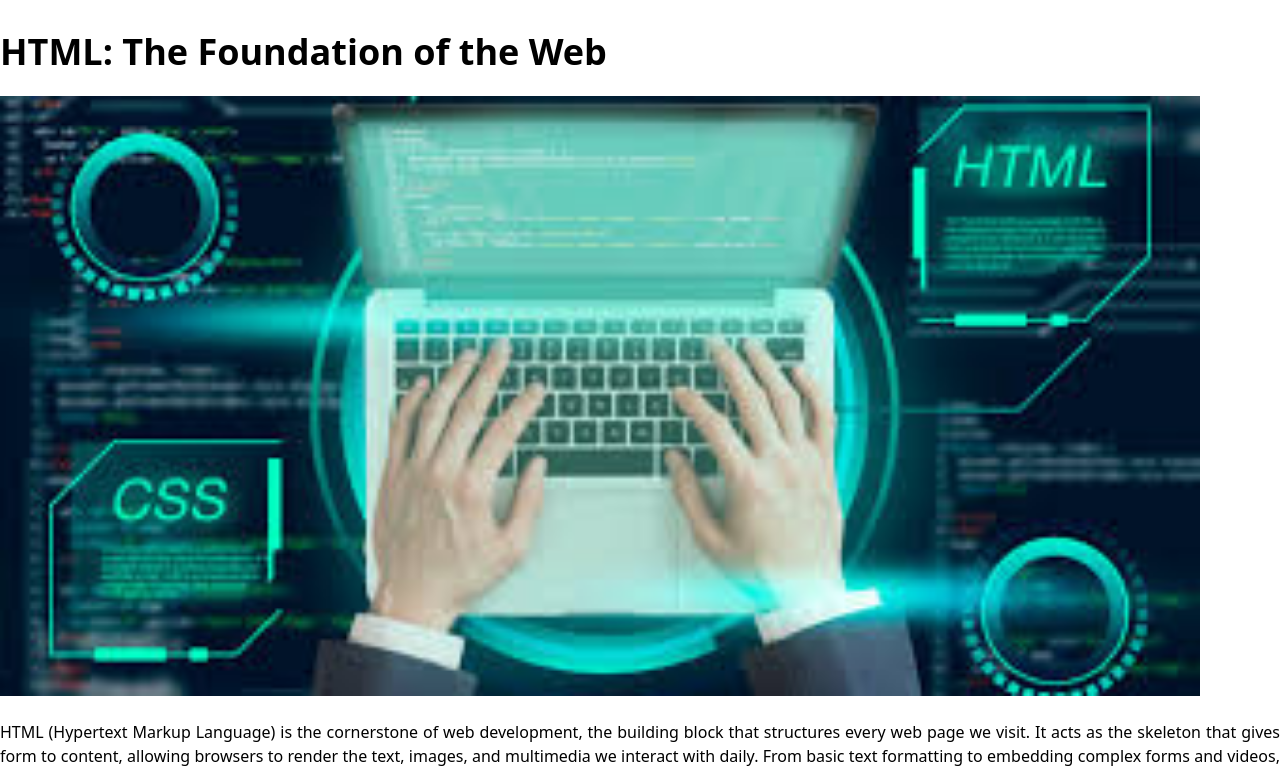
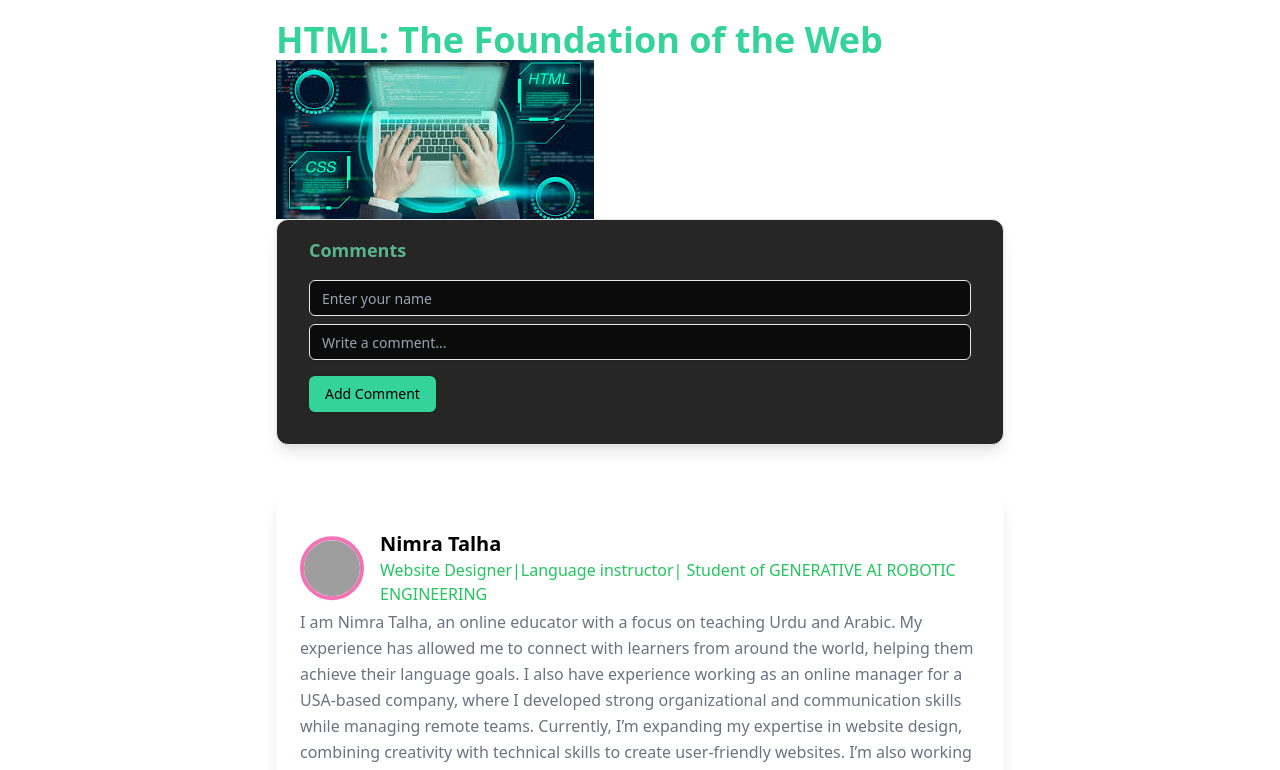
Before and after one commit to NimraTalha/dynamic-blog-react-component, a Next.js app: page /posts/1 in a window 1280 px wide. Shown: the top 770 px of the page. Built offline with nearby package versions, Linux system fonts and the light colour scheme; grey boxes are pictures that could not be loaded.

Commit message:
Fixed params destructuring issue in Post component

```diff
--- a/src/app/posts/[id]/page.tsx
+++ b/src/app/posts/[id]/page.tsx
@@ -1,138 +1,115 @@
-
-"use client";
+/* eslint-disable @typescript-eslint/no-unused-vars */
+/* eslint-disable @next/next/no-img-element */
+"use client"
 import React from "react";
-import { useRouter } from "next/router";
 import CommentSection from "@/components/CommentSection";
 import AuthoreCard from "@/components/AuthoreCard";
-import Image from "next/image";
 
-interface PostProps {
-  params: {
-    id: string;
-  };
-}
 
-// Full list of posts
+
 const posts = [
   {
     id: "1",
     title: "HTML: The Foundation of the Web",
-    description: `HTML (Hypertext Markup Language) is the cornerstone of web development, the building block that structures every web page we visit. It acts as the skeleton that gives form to content, allowing browsers to render the text, images, and multimedia we interact with daily. From basic text formatting to embedding complex forms and videos, mastering HTML is essential for any aspiring web developer.`,
-    date: "28/11/2024",
+    description: `HTML (HyperText Markup Language) forms the backbone of the internet. Every webpage we interact with is built on HTML, making it essential for web developers to master. From basic text formatting to embedding multimedia, HTML structures the content of the web. Whether you're creating a simple portfolio or a complex web application, understanding HTML is the first step toward building a career in web development.`,
+    date: "01/12/2024",
     image: "/images/1.jpg",
   },
   {
     id: "2",
     title: "CSS Secrets for Stunning Websites",
-    description: `CSS (Cascading Style Sheets) transforms static HTML into visually stunning web pages. It's what gives a website its unique style—colors, fonts, layouts, and animations. Beyond simple styling, CSS is a powerhouse that enables responsive design, ensuring websites look perfect on any screen size. Learn advanced CSS techniques like Flexbox, Grid, and animations that make web pages come alive.`,
-    date: "29/11/2024",
+    description: `CSS (Cascading Style Sheets) breathes life into static HTML pages. It handles everything from colors and layouts to fonts and animations. Advanced concepts like Flexbox and Grid allow developers to create responsive designs that work seamlessly on all devices. Mastering CSS not only improves the aesthetic appeal of websites but also enhances user experience.`,
+    date: "02/12/2024",
     image: "/images/2.jpg",
   },
   {
     id: "3",
     title: "JavaScript: The Brain of the Browser",
-    description: `JavaScript is the dynamic force behind interactive web pages, turning static content into engaging user experiences. Whether it’s form validation, interactive buttons, or real-time data updates, JavaScript is the key to making websites lively and functional. This blog delves into the power of JavaScript, showcasing how it enhances user experience and drives complex web applications.`,
-    date: "30/11/2024",
+    description: `JavaScript transforms static pages into dynamic experiences. Whether it's form validation, interactive content, or real-time updates, JavaScript powers the interactivity on the web. It's used in everything from simple websites to large-scale applications, making it a must-learn for developers looking to create engaging user experiences.`,
+    date: "03/12/2024",
     image: "/images/3.jpg",
   },
   {
     id: "4",
     title: "Responsive Design with Flexbox & Grid",
-    description: `In today’s mobile-first world, responsive design is essential. Flexbox and Grid, two revolutionary CSS layout models, enable developers to create designs that adapt seamlessly to any screen size. This post explores core concepts of Flexbox and Grid, with practical examples for designing responsive layouts that look stunning on desktops, tablets, and mobile devices.`,
-    date: "01/12/2024",
+    description: `In the era of mobile-first design, responsive web development is crucial. Flexbox and Grid provide developers with powerful tools to create layouts that adapt to different screen sizes. Flexbox excels at single-axis layout control, while Grid is ideal for two-dimensional layout systems, making it easier than ever to ensure your website looks great on any device.`,
+    date: "04/12/2024",
     image: "/images/4.png",
   },
   {
     id: "5",
     title: "Exploring the World of Robotic Engineering",
-    description: `Robotic engineering combines mechanical, electrical, and computer engineering to create intelligent machines. From autonomous vehicles to robotic surgery, robots are transforming industries and reshaping our future. This blog explores cutting-edge advancements and the role of AI in robotics, showcasing how innovations are pushing the boundaries of what machines can achieve.`,
-    date: "02/12/2024",
+    description: `Robotics combines mechanical, electrical, and computer engineering to create intelligent machines capable of performing complex tasks. From autonomous vehicles to surgical robots, this field is pushing the boundaries of what machines can achieve. The integration of AI and machine learning is further accelerating advancements, making robotics one of the most exciting areas of innovation today.`,
+    date: "05/12/2024",
     image: "/images/5.png",
   },
   {
     id: "6",
     title: "TypeScript: Strong Typing for JavaScript",
-    description: `TypeScript enhances JavaScript by introducing static typing, making your code more reliable and easier to maintain. By catching errors early and offering powerful features like interfaces and generics, TypeScript ensures robust and scalable applications. This post explores how TypeScript simplifies debugging and improves development workflows.`,
-    date: "03/12/2024",
+    description: `TypeScript enhances JavaScript by introducing static typing, making code more reliable and easier to maintain. It offers powerful features like interfaces and generics, allowing developers to catch errors early. TypeScript is ideal for large-scale applications where maintaining code quality and scalability is essential.`,
+    date: "06/12/2024",
     image: "/images/6.jpg",
   },
   {
     id: "7",
     title: "Tailwind CSS: Faster UI Design",
-    description: `Tailwind CSS revolutionizes UI development by providing utility-first classes that allow for rapid, customizable designs directly in your HTML. Tailwind empowers developers to build sleek, functional interfaces efficiently, reducing the need for traditional stylesheets while improving productivity.`,
-    date: "04/12/2024",
+    description: `Tailwind CSS revolutionizes front-end development by offering utility-first classes that streamline the process of building user interfaces. It allows developers to create custom designs directly in HTML, reducing the need for traditional stylesheets. This efficiency makes Tailwind a popular choice among modern web developers.`,
+    date: "07/12/2024",
     image: "/images/7.png",
   },
   {
     id: "8",
     title: "Next.js: Building the Future of the Web",
-    description: `Next.js is a game-changer in web development, offering server-side rendering (SSR) and static site generation (SSG) that boost performance and SEO. With seamless React integration, Next.js allows developers to create fast, scalable web applications, changing the way we build modern websites.`,
-    date: "05/12/2024",
+    description: `Next.js is a React framework that offers server-side rendering and static site generation, enhancing both performance and SEO. It simplifies the process of building fast, scalable web applications and is widely used by developers for its powerful features and seamless React integration.`,
+    date: "08/12/2024",
     image: "/images/8.jpg",
   },
   {
     id: "9",
     title: "SEO Best Practices for Developers",
-    description: `SEO (Search Engine Optimization) is vital for ensuring your website ranks high on search engines and attracts organic traffic. This post explores best practices like using semantic HTML, optimizing images, and improving site performance to enhance SEO, ensuring your website reaches the widest possible audience.`,
-    date: "06/12/2024",
+    description: `Search Engine Optimization (SEO) ensures your website ranks high in search engine results, driving organic traffic. Developers can improve SEO by using semantic HTML, optimizing images, and improving site performance. Following best practices helps ensure your content reaches the widest possible audience.`,
+    date: "09/12/2024",
     image: "/images/9.jpg",
   },
   {
     id: "10",
     title: "Web Security Essentials",
-    description: `Web security is a critical concern in today’s digital age. Developers must implement robust security practices to safeguard user data and ensure the integrity of their code. This blog highlights common vulnerabilities and provides actionable tips to fortify web applications against cyberattacks.`,
-    date: "07/12/2024",
+    description: `Web security is crucial in protecting both user data and the integrity of your web applications. Common vulnerabilities include XSS, SQL injection, and CSRF attacks. Implementing security best practices such as input validation, secure authentication, and data encryption can help mitigate risks and protect your users.`,
+    date: "10/12/2024",
     image: "/images/10.jpg",
   },
 ];
+export default function Post({ params }: { params: { id: string } }) {
+  const { id } = params;
+  const post =posts.find ((p)=> p.id === id);
+  if (!post) {
+    return (
+      <div className="text-2xl font-bold  text-center mt-10">
+        Post Not Found
+      </div>
+    )
+  };
+  const renderParagraphs =(description:string)=>{
+    return description .split("/n").map((para, index)=>(
+      <p key ={index} className="mt-4 text-justify">
+        {para.trim()}
+      </p>
 
-const Post = ({ params }: PostProps) => {
-  const { id } = params;
+    ))
+  }
+  return (
+    <div className="max-w-3xl mx-auto p-5">
+      <h1 className="md:text-4xl  text-3xl font-bold text-emerald-400">
+        {" "}
+        {post.title}</h1>
+        {post.image &&(
+          <img
+          src={post.image}
+          alt={post.title}/>
+        )}
+      <CommentSection postId={post.id}/>
+      <AuthoreCard/>
+    </div>
+  )
 
-  // Find the post by id
-  const post = posts.find((p) => p.id === id);
-
-  if (!post) {
-    return <h2 className="text-2xl font-bold text-center mt-10">Post Not Found</h2>;
-  }
-
-  // Helper function to render paragraphs
-  const renderParagraphs = (description: string) => {
-    return description.split("\n").map((para, index) => (
-      <p key={index} className="text-justify mt-4">{para.trim()}</p>
-    ));
-  };
-
-  return (
-    <div>
-      <h1 className="text-4xl font-bold mt-8">{post.title}</h1>
-      {post.image && (
-        <Image
-          src={post.image}
-          alt={post.title}
-          width={1200}
-          height={800}
-          className="mt-6"
-        />
-      )}
-      <div className="mt-6">
-        {renderParagraphs(post.description)}
-      </div>
-      <CommentSection postId={post.id} />
-      <AuthoreCard />
-    </div>
-  );
-};
-
-const PostPage = () => {
-  const router = useRouter();
-  const { id } = router.query;
-
-  if (!id) {
-    return <p>Loading...</p>;
-  }
-
-  return <Post params={{ id: String(id) }} />;
-};
-
-export default PostPage;
+}
```
